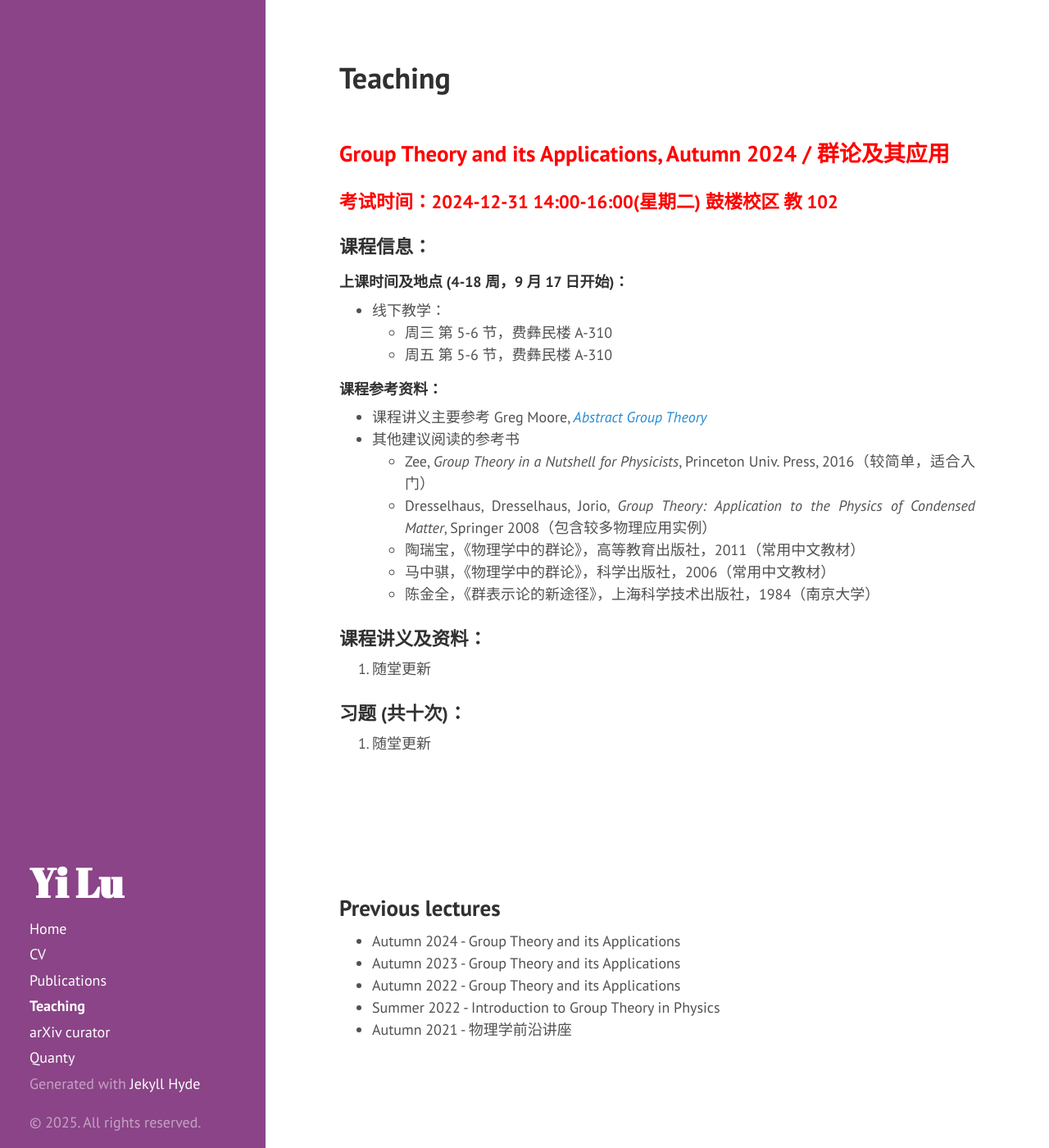
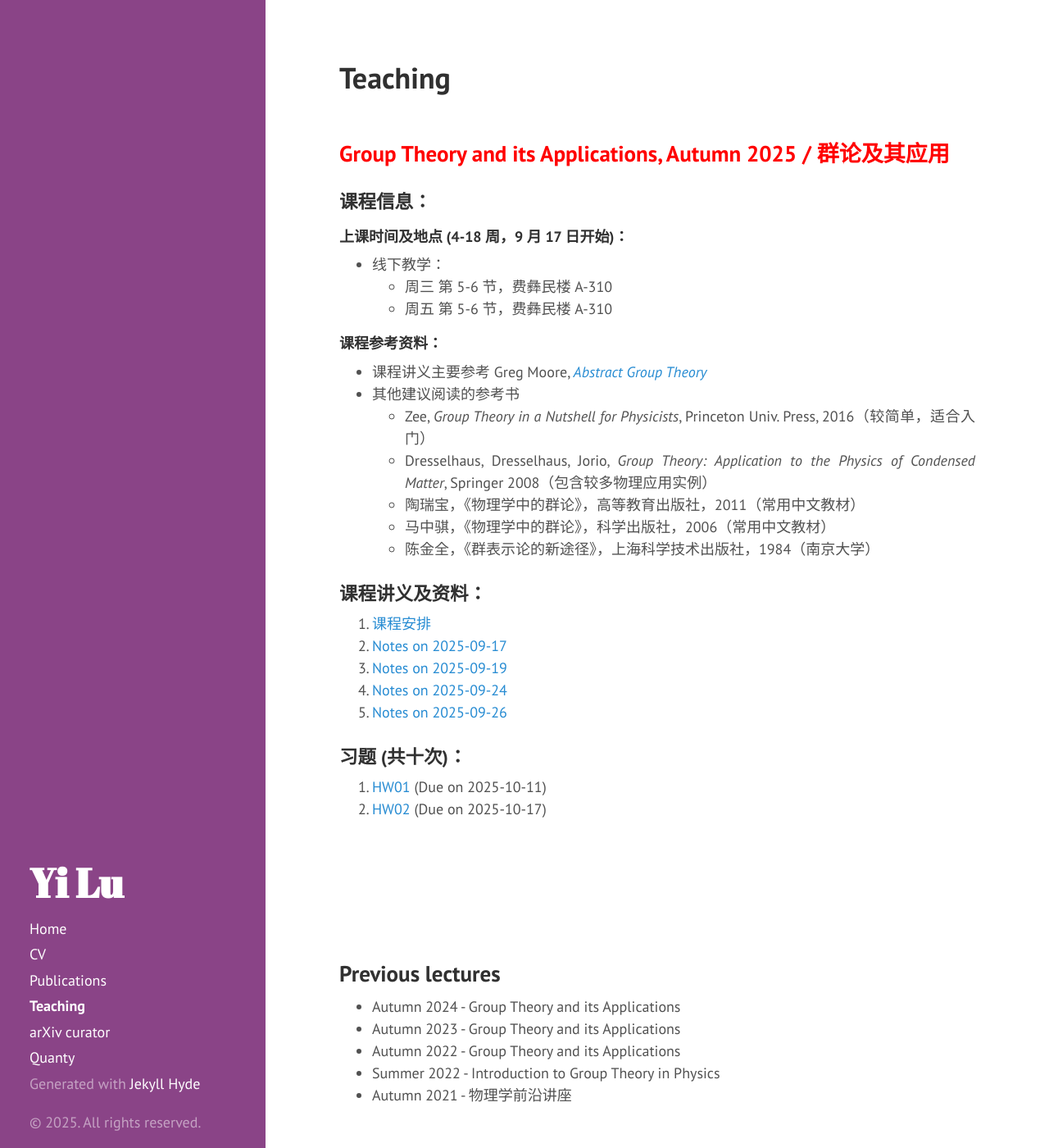
Before and after one commit to yilu/personal_site, a Jekyll site: the page built from teaching.md, in a window 1280 px wide and 1400 px high. Shown: the whole window at 82% size. Built offline with Jekyll 4.4.1, drawn with Linux system fonts in a browser that asks for light colours.

Commit message:
update teaching 2025-09-26.

```diff
--- a/_config.yml
+++ b/_config.yml
@@ -12,6 +12,7 @@ tagline:             ''
 description:         ''
 url:                 http://yilu.me
 baseurl:             /
+destination:         ../yilu.github.io
 
 # About/contact
 author:
@@ -19,6 +20,8 @@ author:
 
 # Custom vars
 version:             1.0.0
+exclude:
+  - teaching/archive
 
 #scholar:
 #  style: ./publications/aps-mod.csl
--- a/teaching.md
+++ b/teaching.md
@@ -5,9 +5,7 @@ title: Teaching
 
 <br />
 
-## <span style="color: red">Group Theory and its Applications, Autumn 2024 / 群论及其应用</span>
-
-### <span style="color: red">考试时间：2024-12-31 14:00-16:00(星期二) 鼓楼校区 教 102</span>
+## <span style="color: red">Group Theory and its Applications, Autumn 2025 / 群论及其应用</span>
 
 ### 课程信息：
 
@@ -26,10 +24,15 @@ title: Teaching
     - 陈金全，《群表示论的新途径》，上海科学技术出版社，1984（南京大学）
 
 ### 课程讲义及资料：
-  0. 随堂更新
+  0. [课程安排]({{ site.url }}/teaching/AS2025/GT/notes/00_20250917.pdf)
+  1. [Notes on 2025-09-17]({{ site.url }}/teaching/AS2025/GT/notes/01_20250917.pdf)
+  2. [Notes on 2025-09-19]({{ site.url }}/teaching/AS2025/GT/notes/02_20250919.pdf)
+  3. [Notes on 2025-09-24]({{ site.url }}/teaching/AS2025/GT/notes/03_20250924.pdf)
+  4. [Notes on 2025-09-26]({{ site.url }}/teaching/AS2025/GT/notes/04_20250926.pdf)
 
 ### 习题 (共十次)：
-  1. 随堂更新
+  1. [HW01]({{ site.url }}/teaching/AS2025/GT/hw/hw01.pdf) (Due on 2025-10-11)
+  2. [HW02]({{ site.url }}/teaching/AS2025/GT/hw/hw02.pdf) (Due on 2025-10-17)
 
 <br />
 <br />
```
Also changed, not shown: 7 other files.
